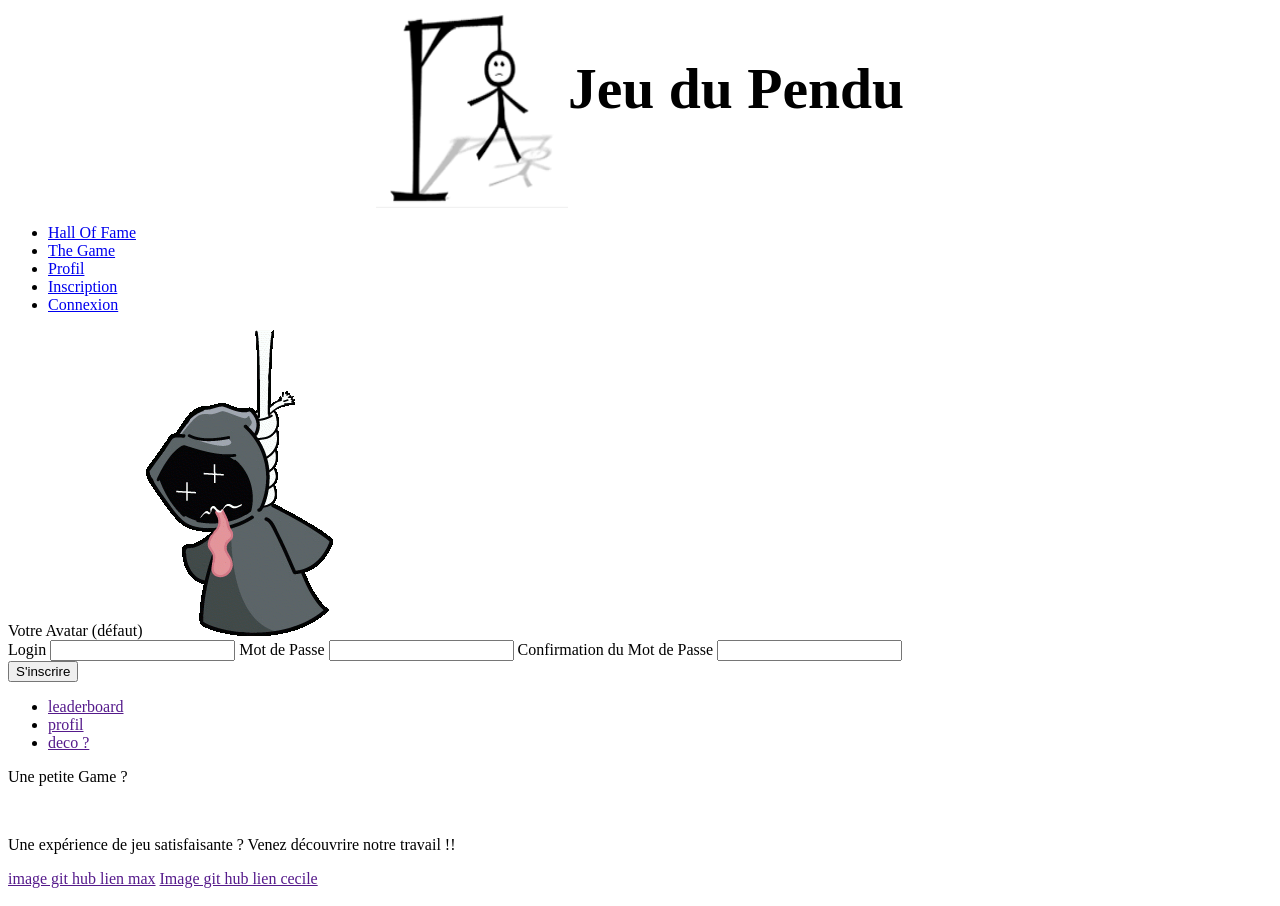
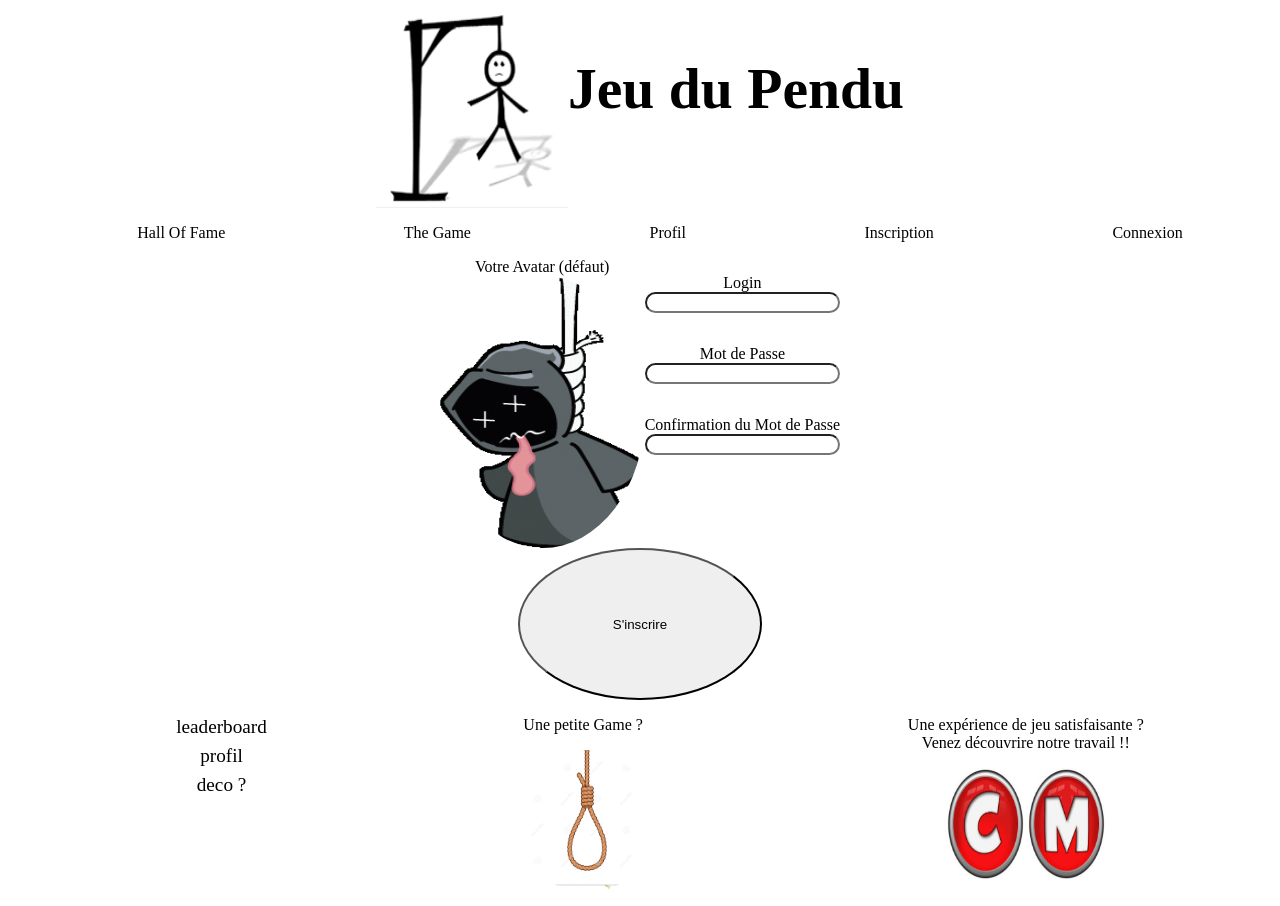
Before and after one commit to maxime-siegl/pendu, a PHP site: page /module-co/inscription.php in a window 1280 px wide. Run offline with PHP 8.4, Linux system fonts and the light colour scheme.

Commit message:
avancement du css structure...

```diff
--- a/include/footer.php
+++ b/include/footer.php
@@ -7,10 +7,10 @@
 </section>
 <section id="middle">
     <p>Une petite Game ?</p>
-    <a href=""><img src="" alt=""></a>
+    <a href=""><img src="../img/game.png" alt="new game" id="game_footer"></a>
 </section>
 <section id ="right">
-    <p>Une expérience de jeu satisfaisante ? Venez découvrire notre travail !!</p>
-    <a href="">image git hub lien max</a>
-    <a href="">Image git hub lien cecile</a>
+    <p>Une expérience de jeu satisfaisante ? <br> Venez découvrire notre travail !!</p>
+    <a href=""><img src="../img/github_cecile.png" alt="GitHub Cecile" class="github"></a>
+    <a href=""><img src="../img/github_max.png" alt="GitHub Maxime" class="github"></a>
 </section>
--- a/include/header.php
+++ b/include/header.php
@@ -10,12 +10,12 @@
     <img src="../img/pendu.png" alt="image du jeu">
     <h1>Jeu du Pendu</h1>
 </section>
-<section>
+<section id="menu">
     <nav>
         <ul>
             <li><a href="leaderboard.php">Hall Of Fame</a></li>
             <li><a href="index.php">The Game</a></li>
-            <li><a href="module-co/profil.php">Profil</a></li>
+            <li><a href="profil.php">Profil</a></li>
             <?php
                 if(isset($_SESSION['login']))
                 {
--- a/module-co/connexion.php
+++ b/module-co/connexion.php
@@ -17,6 +17,7 @@
             if(!isset($_SESSION['login']))
             {
         ?>
+        <p>Oh la malheureux avant de jouer faut se connecter et si tu n'as pas de compte chez nous passes par l'inscription</p>
             <section id="connexion">
                 <img src="" alt="Image du jeu">
                 <section id="info_co">
--- a/module-co/inscription.php
+++ b/module-co/inscription.php
@@ -12,23 +12,31 @@
     <header>
         <?php include '../include/header.php'; ?>
     </header>
-    <main>
+    <main id="page_inscription">
         <?php
             if (!isset($_SESSION['login']))
             {
         ?>
             <form action="inscription.php" method="POST" enctype="multipart/form-data">
+                <section id="inscription">
                     <section id="avatar_inscr">
-                        <label for="avatar_def">Votre Avatar (défaut)</label>
+                        <label for="avatar_def" >Votre Avatar (défaut)</label>
                         <img src="../img/avatar/avatar_defaut.png" alt="Avatar par defaut">
                     </section>
                     <section id="infos_inscr">
+                        <p>
                             <label for="login">Login</label>
                             <input type="text" name="login" required>
+                        </p>
+                        <p>
                             <label for="mdp">Mot de Passe</label>
                             <input type="password" name="mdp" required>
+                        </p>
+                        <p>
                             <label for="confirmation_mdp">Confirmation du Mot de Passe</label>
                             <input type="password" name="confirmation_mdp" required>
+                        </p>
+                    </section>
                 </section>
                     <section class="bouton"><button type="submit" name="inscription">S'inscrire</button></section>
             </form>
--- a/style.css
+++ b/style.css
@@ -24,11 +24,122 @@ header #titre
   text-align: center;
 }
 
+header #menu nav ul
+{
+  display: flex;
+  flex-direction: row;
+  justify-content: space-around;
+}
+#menu nav ul li
+{
+  list-style-type: none;
+}
+#menu nav ul li a
+{
+  text-decoration: none;
+  color: black;
+}
 
 /* FOOTER */
+footer
+{
+  display: flex;
+  flex-direction: row;
+  justify-content: space-around;
+}
+#left ul
+{
+  display: flex;
+  flex-direction: column;
+}
+footer #left ul li
+{
+  font-size: 1.2em;
+  margin-bottom: 8%;
+  list-style-type: none;
+  text-align: center;
+}
+#left a
+{
+  text-decoration: none;
+  color: black;
+}
+
+#middle
+{
+  display: flex;
+  flex-direction: column;
+  justify-content: center;
+}
+#game_footer
+{
+  margin-top: 0px;
+  padding-top: 0px;
+  width: 10vw;
+  height: 18vh;
+  border-radius: 50%;
+}
+
+#right
+{
+  text-align: center;
+}
+.github
+{
+  width: 6vw;
+  height: 14vh;
+}
+
 
 /* INSCRIPTION */
+#inscription
+{
+  display: flex;
+  flex-direction: row;
+  justify-content: center;
+}
+#inscription #avatar_inscr
+{
+  display: flex;
+  flex-direction: column;
+  justify-content: center;
+  text-align: center;
+}
+#avatar_inscr img
+{
+  width: 16vw;
+  height: 34vh;
+  border-radius: 50%;
+}
+#infos_inscr
+{
+  display: flex;
+  flex-direction: column;
+}
+#infos_inscr p
+{
+  display: flex;
+  flex-direction: column;
+  text-align: center;
+}
+#infos_inscr input
+{
+  border-radius: 15px;
+  text-align: center;
+  font-weight: bold;
+}
 
+#page_inscription .bouton
+{
+  text-align: center;
+}
+#page_inscription button
+{
+  text-align: center;
+  width: 19vw;
+  height: 19vh;
+  border-radius: 60%;
+}
 /* CONNEXION */
 
 /* PROFIL */
```
Also changed, not shown: inscription.php (deleted, +0 -47 lines), img/game.png (added), img/github_cecile.png (added), img/github_max.png (added). Lines whose indentation alone changed are shown as unchanged.
